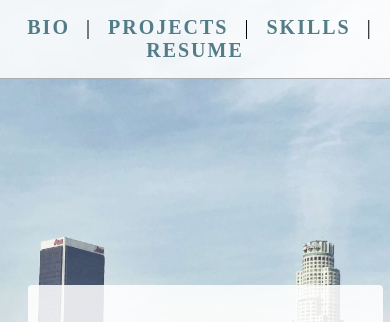
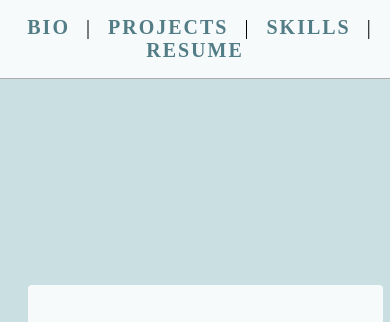
Before and after one commit to ecarlson1201/portfolio, a plain HTML site: page index.html in a window 390 px wide. Shown: the top 322 px of the page. Drawn offline with nearby package versions, Linux system fonts and the light colour scheme; a web font is replaced by a local one.

Commit message:
altered mobile background

```diff
--- a/css/main.css
+++ b/css/main.css
@@ -232,4 +232,8 @@ h1{
         text-align: center;
     }
 
+    body{
+        background-image: none;
+        background-color: rgb(202, 223, 226);
+    }
 }
--- a/index.html
+++ b/index.html
@@ -5,7 +5,7 @@
     <meta charset="UTF-8">
     <meta name="viewport" content="width=device-width, initial-scale=1.0">
     <meta http-equiv="X-UA-Compatible" content="ie=edge">
-    <title>Document</title>
+    <title>Eric Carlson - Portfolio</title>
     <link rel="stylesheet" href="./css/float-grid.css">
     <link rel="stylesheet" href="./css/main.css">
     <link href="https://fonts.googleapis.com/css?family=Didact+Gothic|Italiana" rel="stylesheet">
```
Also changed, not shown: assets/mobile-background.jpg (added).
